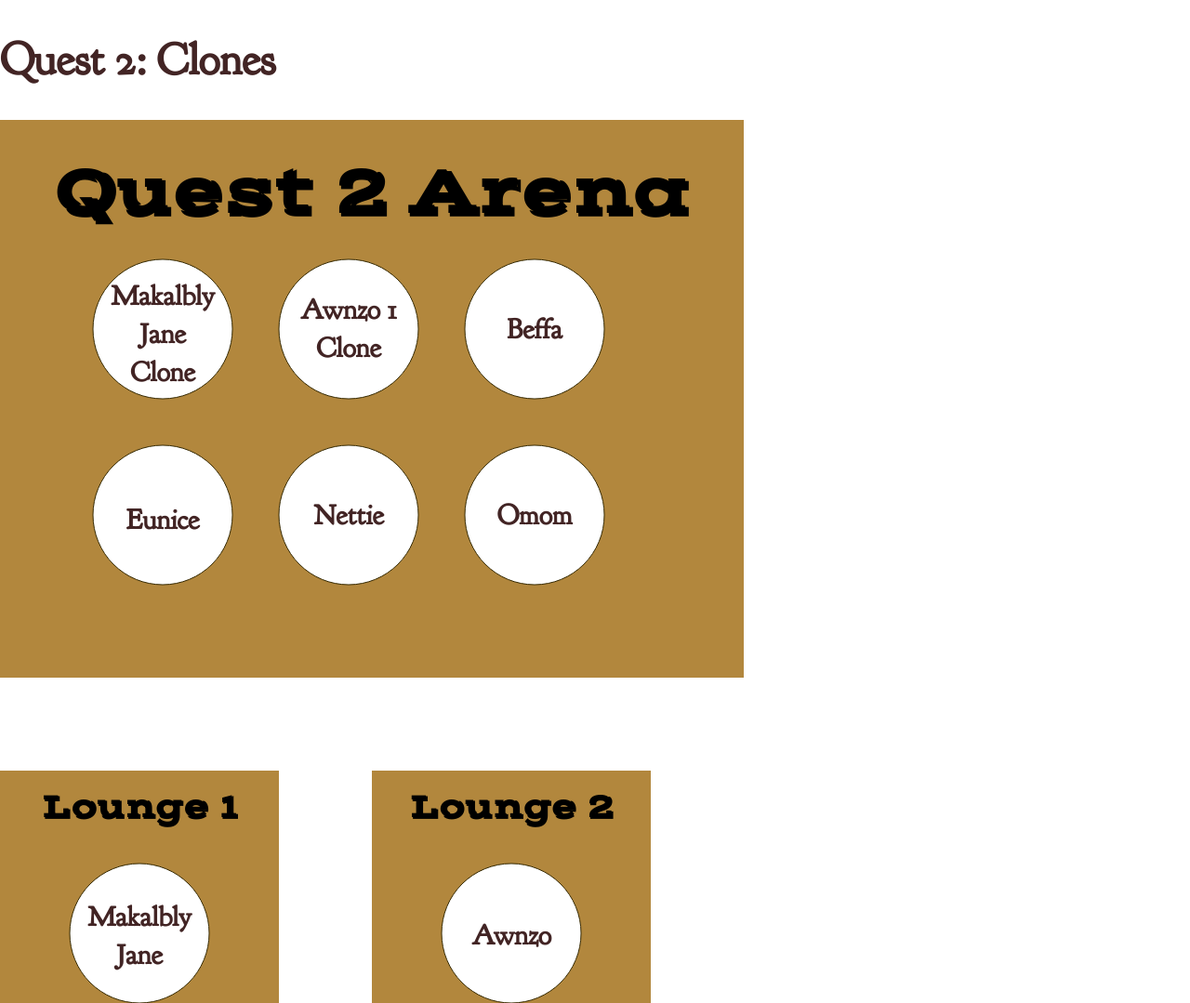
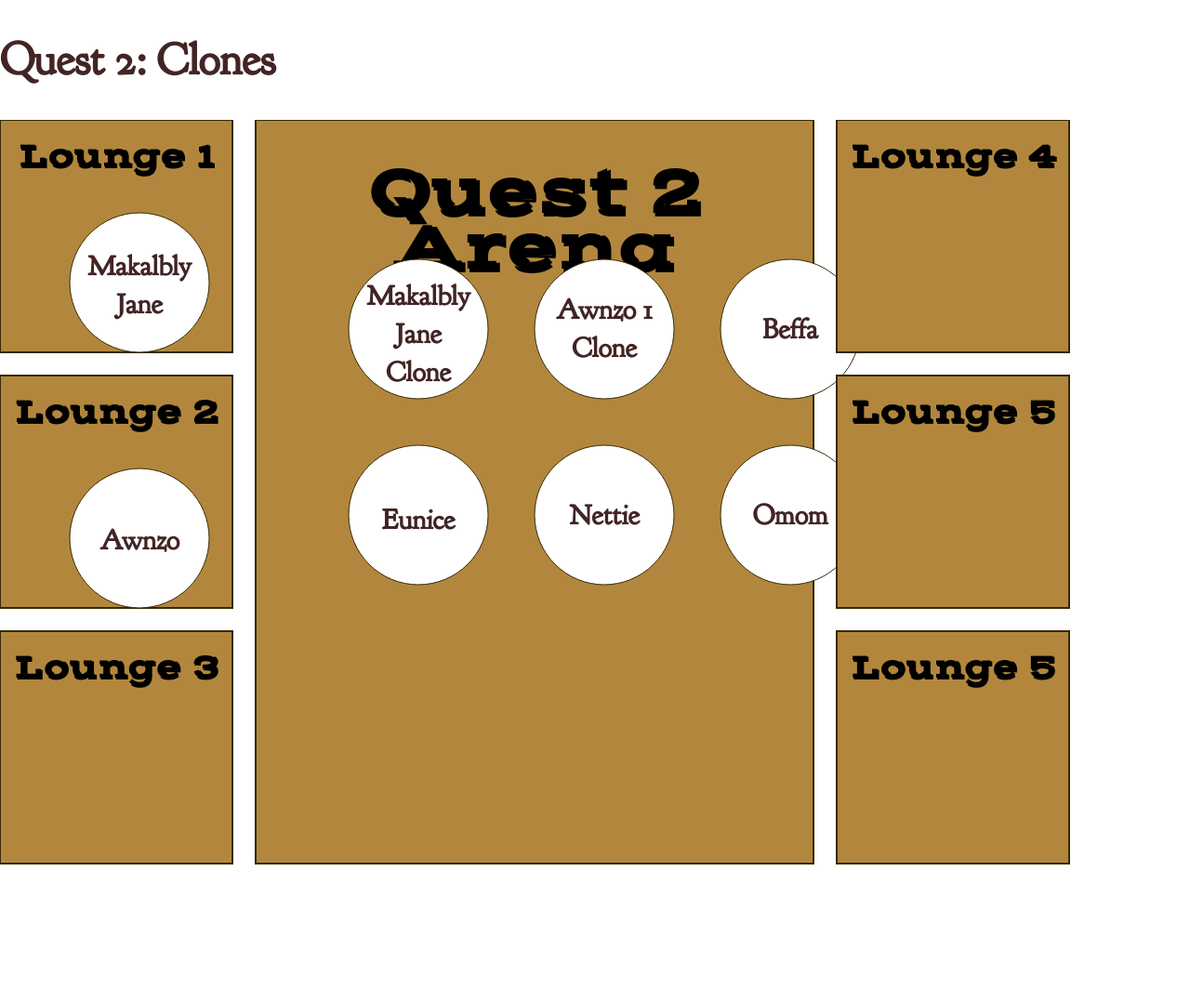
Before and after one commit to jimkang/clone-quest-recap, a plain HTML site: page index.html in a window 1280 px wide. Shown: the top 1079 px of the page at 93% size. Drawn offline with Linux system fonts and the light colour scheme.

Commit message:
More tightly packed layout.

```diff
--- a/app.css
+++ b/app.css
@@ -58,6 +58,7 @@ a:visited {
 svg {
 }
 
+
 .area .title {
   font-family: vast-shadow;
   font-weight: 1000;
@@ -73,6 +74,8 @@ svg {
 
 .area rect {
   fill: #b2873d;
+  stroke-width: 2;
+  stroke: #362a03;
 }
 
 .character circle {
--- a/index.html
+++ b/index.html
@@ -12,10 +12,11 @@
     </h1>
 
     <svg width="100vw" height="2000">
-      <g class="area">
-        <rect width="800" height="600"></rect>
+      <g class="area" transform="translate(275, 0)">
+        <rect width="600" height="800"></rect>
 
-        <text class="title" x="400" y="100" width="800" text-anchor="middle">Quest 2 Arena</text>
+        <text class="title" x="300" y="100" width="600" text-anchor="middle">Quest 2</text>
+        <text class="title" x="300" y="160" width="600" text-anchor="middle">Arena</text>
         <g class="character" transform="translate(100, 150)">
           <circle r="75" cx="75" cy="75"></circle>
           <foreignObject x="12.5" y="18" width="125" height="125"><div>Makalbly Jane Clone</div></foreignObject>
@@ -43,36 +44,46 @@
       </g>
 
       <!-- Lounges -->
-      <g class="area" transform="translate(0, 700)">
-        <rect width="300" height="300"></rect>
+      <g class="area" transform="translate(0, 0)">
+        <rect width="250" height="250"></rect>
 
-        <text class="small-title" x="150" y="50" width="300" text-anchor="middle">Lounge 1</text>
+        <text class="small-title" x="125" y="50" width="300" text-anchor="middle">Lounge 1</text>
         <g class="character" transform="translate(100, 150)">
           <circle r="75" cx="50" cy="25"></circle>
           <foreignObject x="-12.5" y="-35" width="125" height="125"><div>Makalbly Jane</div></foreignObject>
         </g>
       </g>
 
-      <g class="area" transform="translate(400, 700)">
-        <rect width="300" height="300"></rect>
+      <g class="area" transform="translate(0, 275)">
+        <rect width="250" height="250"></rect>
 
-        <text class="small-title" x="150" y="50" width="300" text-anchor="middle">Lounge 2</text>
+        <text class="small-title" x="125" y="50" width="300" text-anchor="middle">Lounge 2</text>
         <g class="character" transform="translate(100, 150)">
           <circle r="75" cx="50" cy="25"></circle>
           <foreignObject x="-12.5" y="-35" width="125" height="125"><div>Awnzo</div></foreignObject>
         </g>
       </g>
 
-      <g class="area" transform="translate(0, 1100)">
-        <rect width="300" height="300"></rect>
+      <g class="area" transform="translate(0, 550)">
+        <rect width="250" height="250"></rect>
 
-        <text class="small-title" x="150" y="50" width="300" text-anchor="middle">Lounge 3</text>
+        <text class="small-title" x="125" y="50" width="300" text-anchor="middle">Lounge 3</text>
       </g>
 
-      <g class="area" transform="translate(400, 1100)">
-        <rect width="300" height="300"></rect>
+      <g class="area" transform="translate(900, 275)">
+        <rect width="250" height="250"></rect>
 
-        <text class="small-title" x="150" y="50" width="300" text-anchor="middle">Lounge 4</text>
+        <text class="small-title" x="125" y="50" width="300" text-anchor="middle">Lounge 5</text>
+      </g>
+      <g class="area" transform="translate(900, 550)">
+        <rect width="250" height="250"></rect>
+
+        <text class="small-title" x="125" y="50" width="300" text-anchor="middle">Lounge 5</text>
+      </g>
+      <g class="area" transform="translate(900, 0)">
+        <rect width="250" height="250"></rect>
+
+        <text class="small-title" x="125" y="50" width="300" text-anchor="middle">Lounge 4</text>
       </g>
     </svg>
 
```
